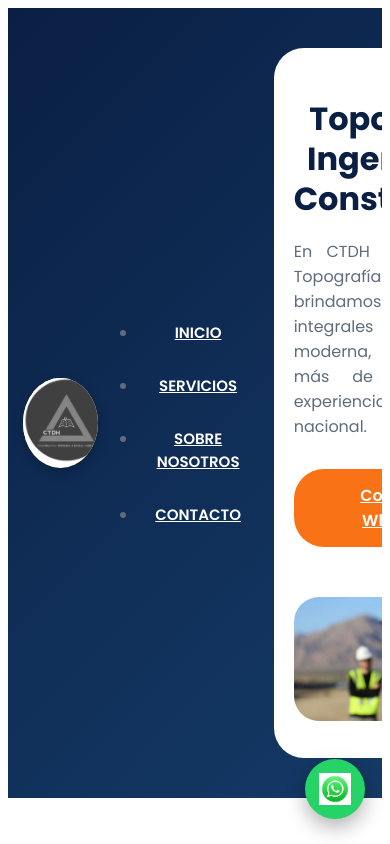
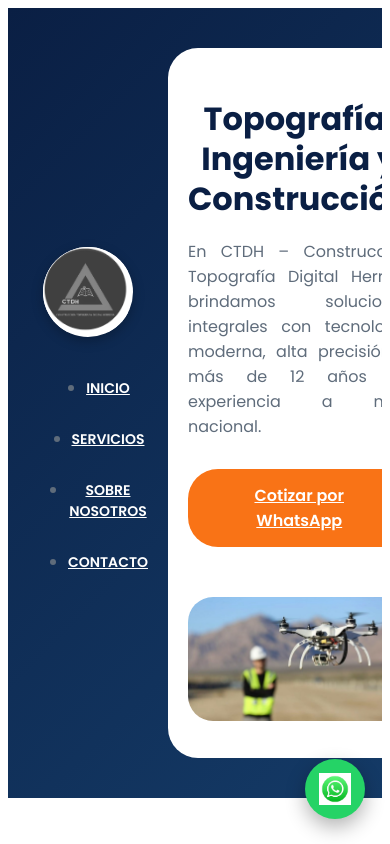
Before and after one commit to ctdh2011/ctdh2011.github.io, a plain HTML site: page index.html in a window 390 px wide. Shown: the top 844 px of the page. Drawn offline with Linux system fonts and the light colour scheme.

Commit message:
Update style.css

```diff
--- a/style.css
+++ b/style.css
@@ -495,3 +495,40 @@ section {
   width: 100%;
   overflow-x: hidden;
 }
+
+@media (max-width: 768px) {
+
+  body {
+    overflow-x: hidden;
+  }
+
+  .menu {
+    position: relative;
+    flex-direction: column;
+    align-items: center;
+    padding: 20px;
+  }
+
+  .logo {
+    margin-bottom: 15px;
+  }
+
+  .navbar ul {
+    display: flex;
+    flex-direction: column;
+    align-items: center;
+  }
+
+  .navbar ul li {
+    float: none;
+  }
+
+  .navbar ul li a {
+    padding: 10px 0;
+    font-size: 14px;
+  }
+
+  .header {
+    padding-top: 40px;
+  }
+}
```
